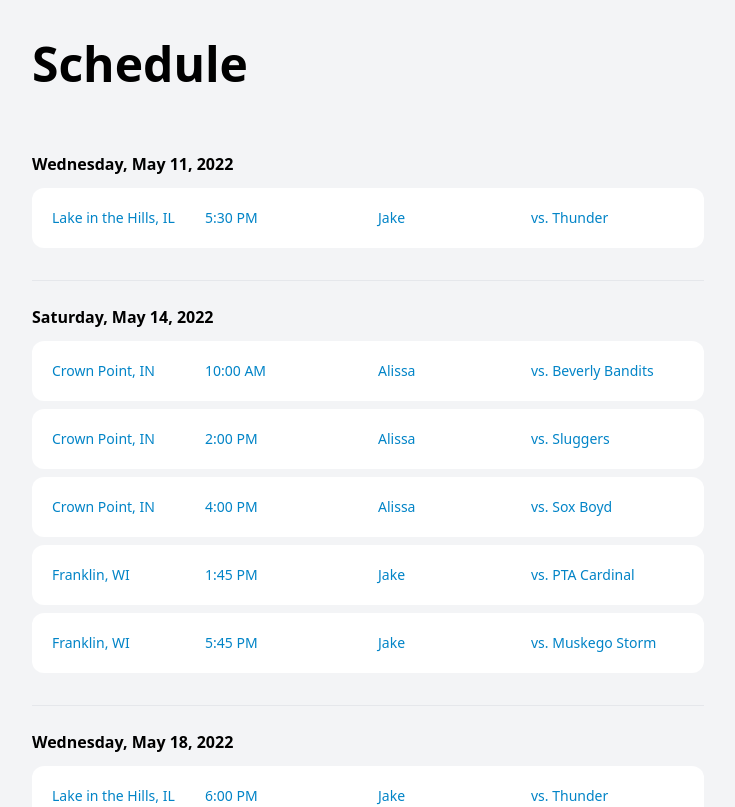
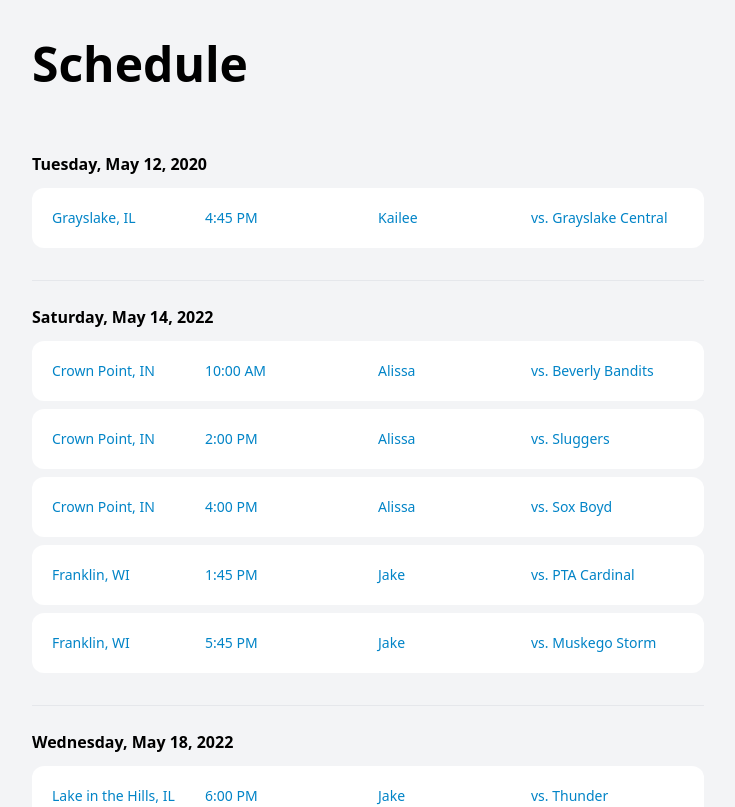
Before and after one commit to joelohrdev/game-schedule, a Nuxt app: page / in a window 1280 px wide. Shown: the top 807 px of the page, without its empty margins (272-1007 px from the left). Built offline with nearby package versions, Linux system fonts and the light colour scheme.

Commit message:
Update app.vue

```diff
--- a/app.vue
+++ b/app.vue
@@ -44,7 +44,14 @@
 <script>
 
 const kaileeGames = [
-
+{
+  id: 1,
+  name: 'Kailee',
+  address: 'Grayslake, IL',
+  date: '2020-05-12',
+  time: '4:45 PM',
+  vs: 'Grayslake Central',
+}
 ]
 
 const alissaGames = [
@@ -75,14 +82,6 @@ const alissaGames = [
 ]
 
 const jakeGames = [
-  {
-    id: 5,
-    name: 'Jake',
-    address: 'Lake in the Hills, IL',
-    date: '2022-05-11',
-    time: '5:30 PM',
-    vs: 'Thunder',
-  },
   {
     id: 6,
     name: 'Jake',
```
